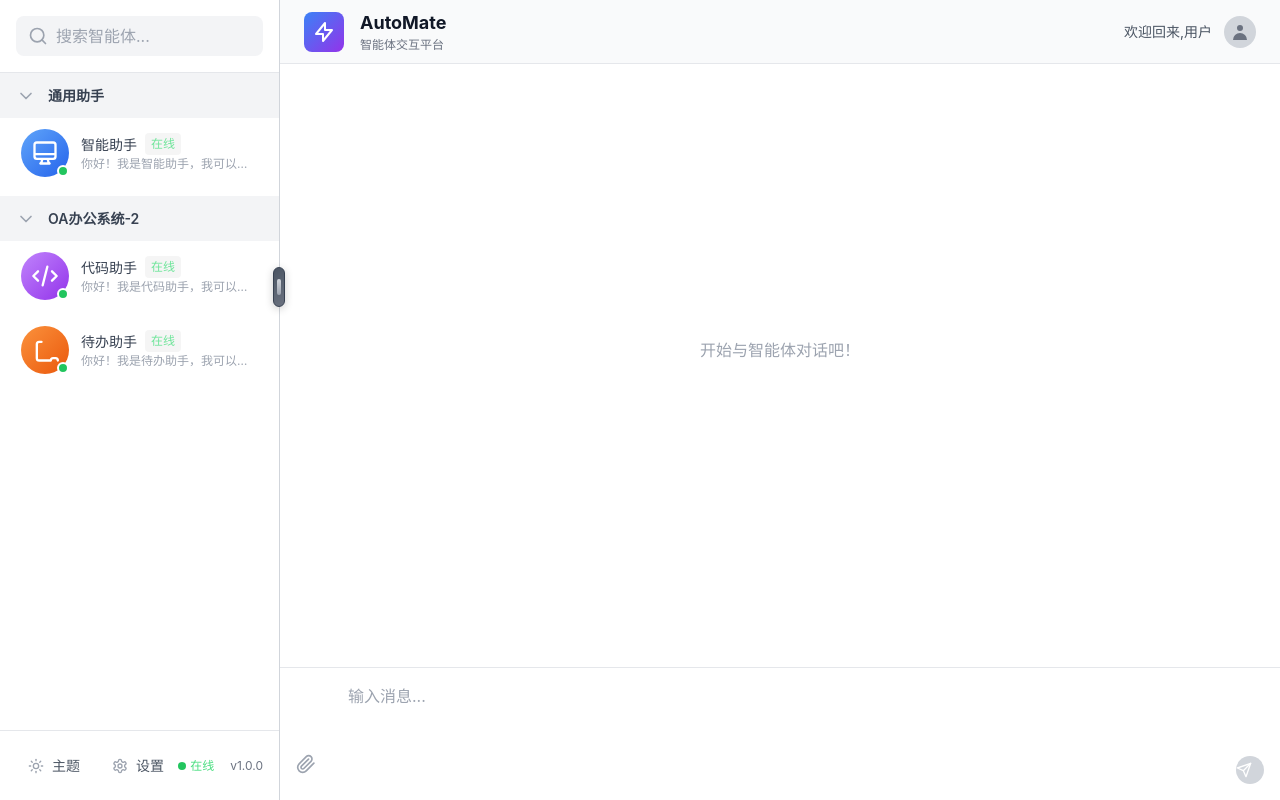
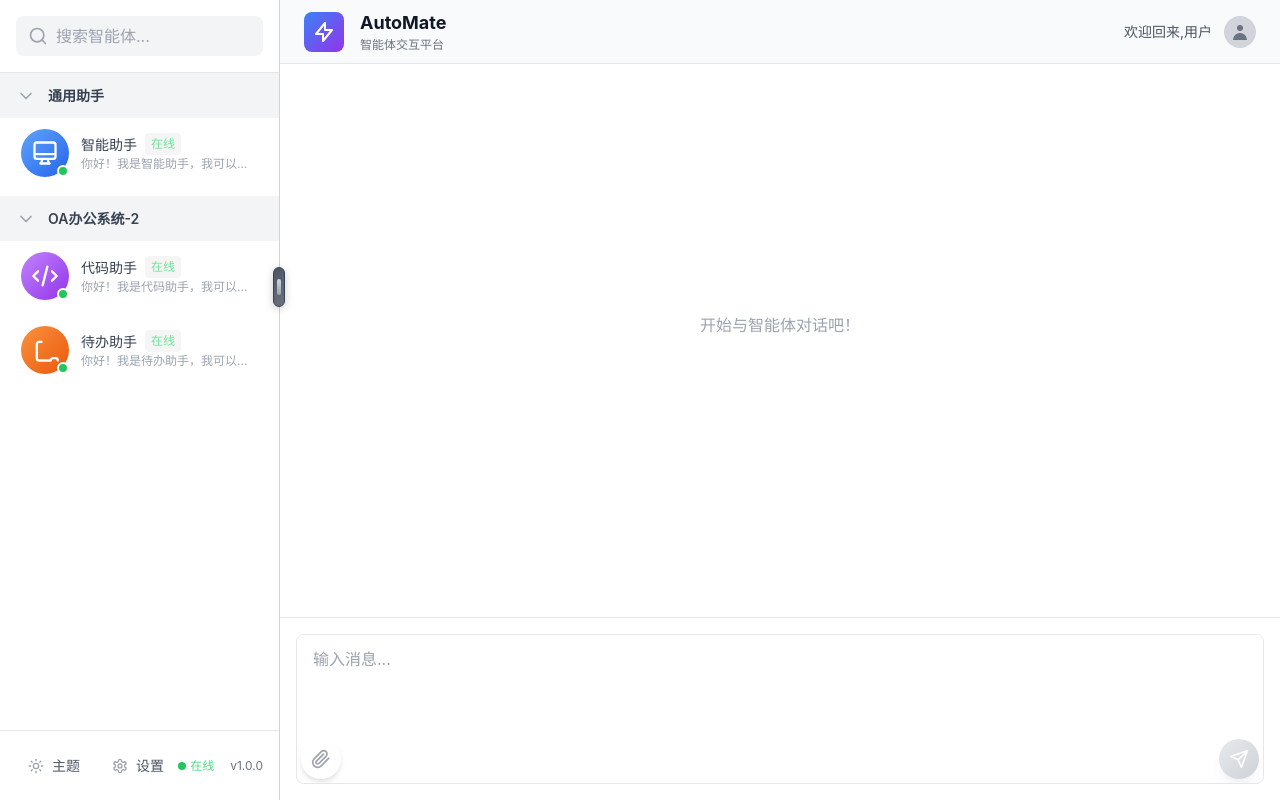
Before and after one commit to filenew1/AutoMate, a React (Vite) app: page /agent/1 in a window 1280 px wide. Built offline with nearby package versions, Linux system fonts and the light colour scheme.

Commit message:
优化细节

```diff
--- a/src/components/chat/ChatContainer.tsx
+++ b/src/components/chat/ChatContainer.tsx
@@ -131,22 +131,76 @@ export const ChatContainer: React.FC<ChatContainerProps> = ({ agentId }) => {
     return baseClasses
   }
 
+  const getInputWrapperClasses = () => {
+    let baseClasses = 'border rounded-lg overflow-hidden'
+    baseClasses += theme === 'dark' ? ' border-gray-600' : ' border-gray-200'
+    return baseClasses
+  }
+
+  const getAvatarGradient = (color: string) => {
+    switch (color) {
+      case 'purple':
+        return 'from-purple-400 to-purple-600'
+      case 'orange':
+        return 'from-orange-400 to-orange-600'
+      default:
+        return 'from-blue-400 to-blue-600'
+    }
+  }
+
+  const getAvatarIcon = (color: string) => {
+    switch (color) {
+      case 'purple':
+        return (
+          <svg className="w-6 h-6 text-white" fill="none" stroke="currentColor" viewBox="0 0 24 24">
+            <path strokeLinecap="round" strokeLinejoin="round" strokeWidth={2} d="M10 20l4-16m4 4l4 4-4 4M6 16l-4-4 4-4"/>
+          </svg>
+        )
+      case 'orange':
+        return (
+          <svg className="w-6 h-6 text-white" fill="none" stroke="currentColor" viewBox="0 0 24 24">
+            <path strokeLinecap="round" strokeLinejoin="round" strokeWidth={2} d="M9 5H7a2 2 0 00-2 2v12a2 2 0 002 2h10a2 2 0 002-2V7a2 2 0 00-2-2h-2M9 5a2 2 0 002 2h2a2 2 0 002-2M9 5a2 2 0 012-2h2a2 2 0 012 2m-6 9l2 2 4-4"/>
+          </svg>
+        )
+      default:
+        return (
+          <svg className="w-6 h-6 text-white" fill="none" stroke="currentColor" viewBox="0 0 24 24">
+            <path strokeLinecap="round" strokeLinejoin="round" strokeWidth={2} d="M9.75 17L9 20l-1 1h8l-1-1-.75-3M3 13h18M5 17h14a2 2 0 002-2V5a2 2 0 00-2-2H5a2 2 0 00-2 2v10a2 2 0 002 2z" />
+          </svg>
+        )
+    }
+  }
+
   const getAttachmentButtonClasses = () => {
-    return theme === 'dark' ? 'w-10 h-10 rounded-full hover:bg-gray-700 transition-colors' : 'w-10 h-10 rounded-full hover:bg-gray-100 transition-colors'
+    return theme === 'dark'
+      ? 'w-10 h-10 rounded-full hover:bg-gray-600 transition-all duration-300 flex items-center justify-center shadow-md hover:shadow-lg hover:scale-105'
+      : 'w-10 h-10 rounded-full hover:bg-gray-200 transition-all duration-300 flex items-center justify-center shadow-md hover:shadow-lg hover:scale-105'
   }
 
   const getInputClasses = () => {
-    return theme === 'dark' ? 'flex-1 resize-none border-0 bg-transparent text-white placeholder-gray-400 focus:outline-none' : 'flex-1 resize-none border-0 bg-transparent text-gray-900 placeholder-gray-400 focus:outline-none'
+    return theme === 'dark' ? 'w-full bg-gray-700 text-white px-4 py-3 focus:outline-none placeholder-gray-400 resize-none scrollbar-thin border-none flex-grow' : 'w-full bg-white text-gray-900 px-4 py-3 focus:outline-none placeholder-gray-400 resize-none scrollbar-thin border-none flex-grow'
+  }
+
+  const getButtonAreaClasses = () => {
+    return 'flex items-center justify-between p-1'
+  }
+
+  const getSendButtonClasses = () => {
+    return theme === 'dark'
+      ? 'w-10 h-10 rounded-full bg-gradient-to-br from-blue-500 to-blue-600 hover:from-blue-600 hover:to-blue-700 disabled:from-gray-600 disabled:to-gray-700 transition-all duration-300 flex items-center justify-center shadow-lg hover:shadow-xl hover:scale-105 disabled:cursor-not-allowed disabled:opacity-50 disabled:hover:scale-100'
+      : 'w-10 h-10 rounded-full bg-gradient-to-br from-blue-500 to-blue-600 hover:from-blue-600 hover:to-blue-700 disabled:from-gray-300 disabled:to-gray-400 transition-all duration-300 flex items-center justify-center shadow-lg hover:shadow-xl hover:scale-105 disabled:cursor-not-allowed disabled:opacity-50 disabled:hover:scale-100'
   }
 
   return (
     <div className={getContainerClasses()}>
       <header className={getHeaderClasses()}>
         <div className="flex items-center gap-3">
-          <div className="w-10 h-10 bg-gradient-to-br from-blue-400 to-blue-600 rounded-full flex items-center justify-center">
-            <svg className="w-5 h-5 text-white" fill="none" stroke="currentColor" viewBox="0 0 24 24">
+          <div className={`w-10 h-10 bg-gradient-to-br ${agent ? getAvatarGradient(agent.avatarColor) : 'from-blue-400 to-blue-600'} rounded-lg flex items-center justify-center transition-all duration-300 group-hover:scale-110 group-hover:shadow-lg group-hover:shadow-blue-500/30 flex-shrink-0`}>
+            {agent ? getAvatarIcon(agent.avatarColor) : (
+              <svg className="w-6 h-6 text-white" fill="none" stroke="currentColor" viewBox="0 0 24 24">
                 <path strokeLinecap="round" strokeLinejoin="round" strokeWidth={2} d="M9.75 17L9 20l-1 1h8l-1-1-.75-3M3 13h18M5 17h14a2 2 0 002-2V5a2 2 0 00-2-2H5a2 2 0 00-2 2v10a2 2 0 002 2z" />
               </svg>
+            )}
           </div>
           <div>
             <h1 className={`text-lg font-semibold ${theme === 'dark' ? 'text-white' : 'text-gray-900'}`}>
@@ -211,10 +265,8 @@ export const ChatContainer: React.FC<ChatContainerProps> = ({ agentId }) => {
       )}
 
       <div className={getInputAreaClasses()}>
-        <div className="flex items-end gap-3">
-          <button className={getAttachmentButtonClasses()}>
-            <Paperclip className="w-5 h-5 text-gray-400" />
-          </button>
+        <div className={getInputWrapperClasses()}>
+          <div className="relative flex flex-grow">
             <textarea
               id={`message-input-${agentId}`}
               placeholder="输入消息..."
@@ -225,15 +277,25 @@ export const ChatContainer: React.FC<ChatContainerProps> = ({ agentId }) => {
               style={{ minHeight: '100px', maxHeight: '300px' }}
               rows={1}
             />
+          </div>
+          <div className={getButtonAreaClasses()}>
+            <div className="flex items-center gap-2">
+              <button className={getAttachmentButtonClasses()} aria-label="添加附件">
+                <Paperclip className="w-5 h-5 text-gray-400" />
+              </button>
+            </div>
+            <div>
               <button
                 id={`send-btn-${agentId}`}
                 onClick={handleSend}
                 disabled={!inputText.trim()}
-            className="w-7 h-7 rounded-full bg-blue-500 hover:bg-blue-600 disabled:bg-gray-300 disabled:cursor-not-allowed transition-colors"
+                className={getSendButtonClasses()}
                 title="发送消息"
               >
-            <Send className="w-4 h-4 text-white" />
+                <Send className="w-5 h-5 text-white" />
               </button>
+            </div>
+          </div>
         </div>
       </div>
     </div>
```
Lines whose indentation alone changed are shown as unchanged.
